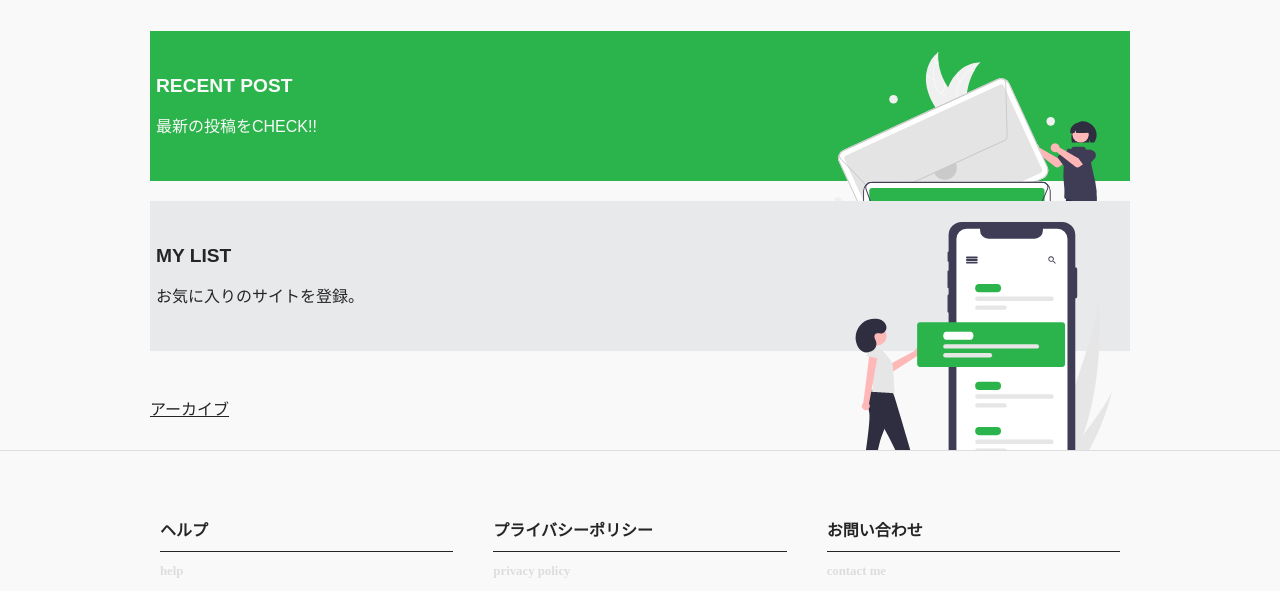
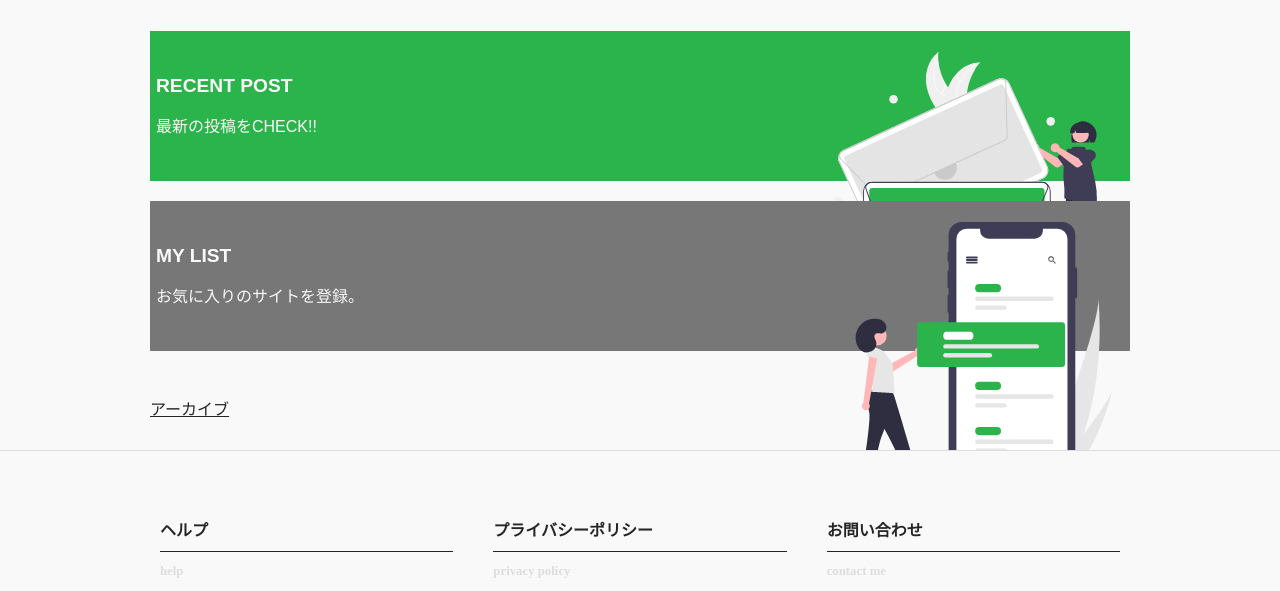
Before and after one commit to 8maguchi8ruki/FeedListener, a Flask app: page / in a window 1280 px wide. Shown: the part 119-710 px from the top of the page. Run offline with Flask 2, Linux system fonts and the light colour scheme; some libraries are stand-ins or nearby versions.

Commit message:
cssを変更しました

```diff
--- a/static/css/style.css
+++ b/static/css/style.css
@@ -149,10 +149,10 @@ h1 p{
     z-index: 10;
 }
 .to_mylist button{
-    background-color: #E7E9EB;
+    background-color: #777;
 }
 .to_mylist h3,.to_mylist p{
-    color: #252525;
+    color: #f9f9f9;
 }
 
 .mylist .delete_site{
```
Also changed, not shown: 1 other file.
